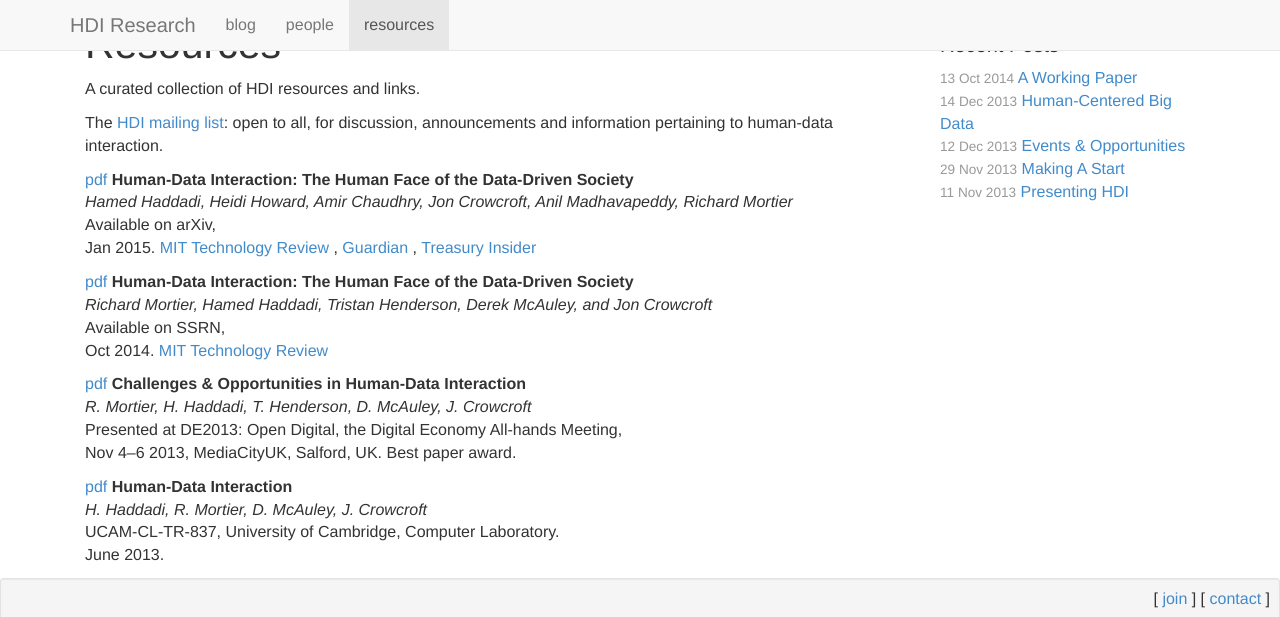
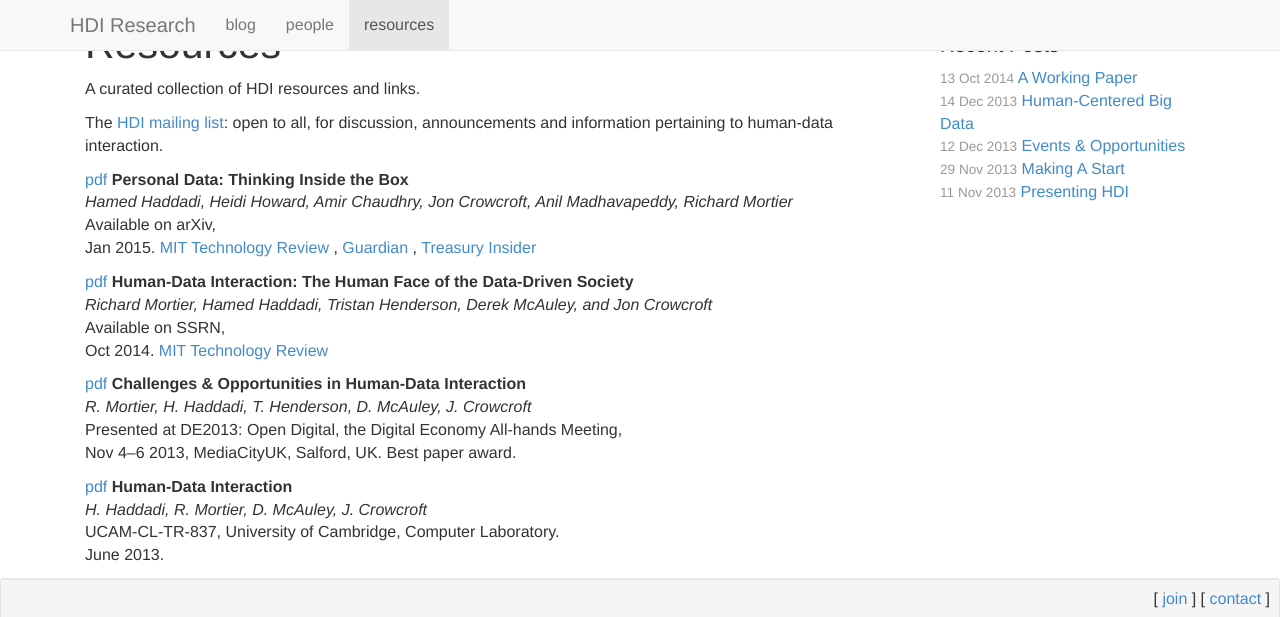
Before and after one commit to hdiresearch/hdiresearch.github.io, a Jekyll site: the page built from resources.md, in a window 1280 px wide and 941 px high, cut to the strip 0-617 px from the top of the window. Built offline with Jekyll 4.4.1, drawn with Linux system fonts in a browser that asks for light colours; nearby versions of some CDN libraries; some web fonts are replaced.

Commit message:
Update resources.md

```diff
--- a/resources.md
+++ b/resources.md
@@ -13,7 +13,7 @@ A curated collection of HDI resources and links.
 The [HDI mailing list](http://jiscmail.ac.uk/HDI): open to all, for discussion, announcements and information pertaining to human-data interaction.
 
 [pdf](http://arxiv.org/pdf/1501.04737v1.pdf)
-__Human-Data Interaction: The Human Face of the Data-Driven Society__<br />
+__Personal Data: Thinking Inside the Box__<br />
 _Hamed Haddadi, Heidi Howard, Amir Chaudhry, Jon Crowcroft, Anil Madhavapeddy, Richard Mortier_<br />
 Available on arXiv, <br/>
 Jan 2015. [MIT Technology Review](http://www.technologyreview.com/view/534526/how-a-box-could-solve-the-personal-data-conundrum/) , [Guardian](http://www.theguardian.com/technology/2015/feb/01/control-personal-data-databox-end-user-agreement) , [Treasury Insider](http://www.treasuryinsider.com/2015/01/29/the-team-that-wants-to-give-you-back-all-your-data-and-why-thats-great-news-for-the-fintech-industry/)
```
